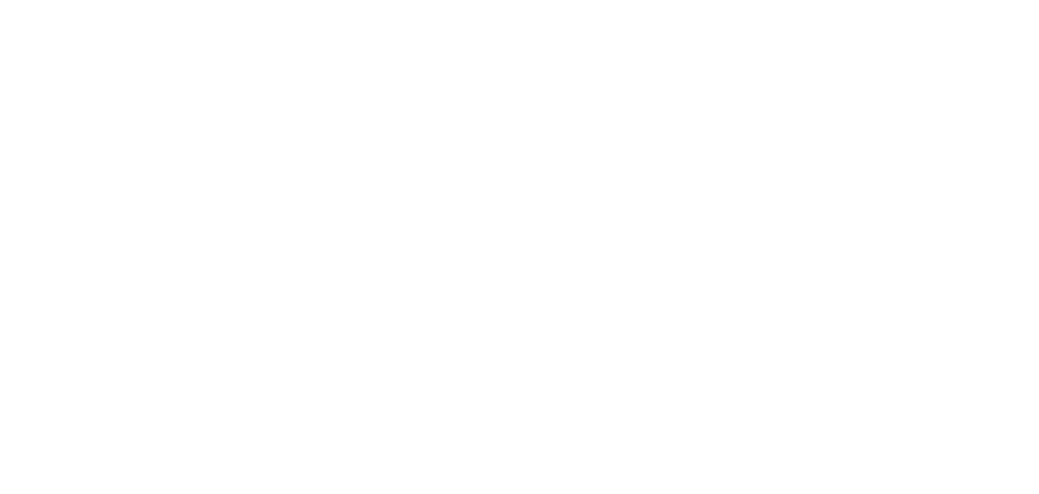
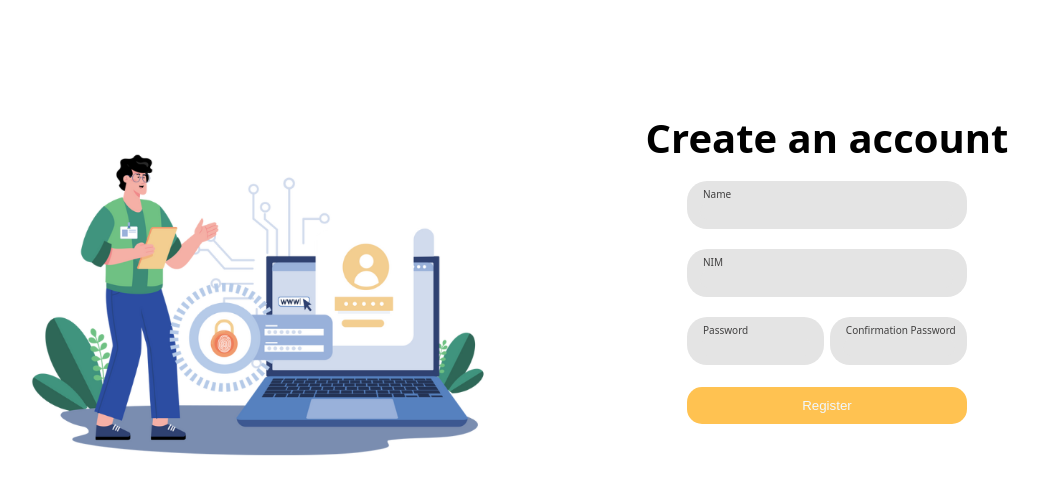
Before and after one commit to D4V1DYL/Bi-Friends-FE, a React (Vite) app: page /RegisterPage in a window 1280 px wide. Before the commit this address had no page. Shown: the top 494 px of the page, without its empty margins (125-1164 px from the left). Built offline with nearby package versions, Linux system fonts and the light colour scheme.

Commit message:
1 - 10A(Front end form registrasi dengan field nama, NIM, password, dan confirm password) - 11A (Front end Button untuk Register pada Login Page) -
buat FrontEnd:
- Register Name
- register NIM
- register password
- register confirm password
- register button

```diff
--- a/src/App.tsx
+++ b/src/App.tsx
@@ -1,4 +1,5 @@
 import LoginPage from './LoginFolder/LoginPage'
+import RegisterPage from './RegisterFolder/RegisterPage'
 import { BrowserRouter as Router, Route, Routes } from "react-router-dom";
 
 function App() {
@@ -6,7 +7,7 @@ function App() {
     <Router>
       <Routes>
         <Route path="/" element={<LoginPage />} />
-        {/* <Route path="/RegisterPage" element={<RegisterPage />} /> */}
+        <Route path="/RegisterPage" element={<RegisterPage />} />
       </Routes>
     </Router>
   );
--- a/src/LoginFolder/LoginPage.css
+++ b/src/LoginFolder/LoginPage.css
@@ -1,6 +1,6 @@
-body.RegisterPage {
+body.LoginPage {
     margin: 6% 0 0 0;
-  }
+}
 
   #TheTemplate{
     display: flex;
--- a/src/LoginFolder/LoginPage.tsx
+++ b/src/LoginFolder/LoginPage.tsx
@@ -7,8 +7,8 @@ function LoginPage(){
     const navigate = useNavigate();
 
     useEffect(() => {
-      document.body.classList.add("RegisterPage");
-      return () => document.body.classList.remove("RegisterPage");
+      document.body.classList.add("LoginPage");
+      return () => document.body.classList.remove("LoginPage");
     }, []);
 
 
--- /dev/null
+++ b/src/RegisterFolder/RegisterPage.css
@@ -0,0 +1,117 @@
+body.RegisterPage {
+    margin: 6% 0 0 0;
+}
+
+#TheImage_Register{
+    display: flex;
+    height: 21rem;
+    width: 21rem;
+    margin: 3rem 0 0 0;
+}
+
+
+.RegisterTxt{
+    font-family: system-ui, Avenir, Helvetica, Arial, sans-serif;
+    font-weight: 700;
+    text-align: center;
+    font-size: 2.5rem;
+    margin-bottom: 1rem;
+}
+
+.TheBox{
+    width: 25rem;
+    height: 60%;
+    display: flex;
+    justify-content: center;
+    flex-direction: column;
+    align-items: center;
+}
+
+.Txt_Input_Box{
+    display: flex;
+    flex-direction: column;
+    background-color: rgb(228, 228, 228);
+    border-radius: 20px;
+    height: 3rem;
+    width: 70%;
+}
+
+.InputTxt{
+    font-family: system-ui, Avenir, Helvetica, Arial, sans-serif;
+    font-weight: 400;
+    font-size: x-small;
+    color: rgb(65, 64, 64);
+    margin: 0.4rem 0 0.1rem 1rem;
+}
+
+.Txt_pw_box{
+    display: flex;
+    flex-direction: row;
+    justify-content: space-between;
+    border-radius: 20px;
+    height: 3rem;
+    width: 70%;
+}
+
+.Txt_Input_Box_pw1{
+    display: flex;
+    flex-direction: column;
+    background-color: rgb(228, 228, 228);
+    border-radius: 20px;
+    height: 3rem;
+    width: 49%;
+}
+
+.Txt_Input_Box_pw2{
+    display: flex;
+    flex-direction: column;
+    background-color: rgb(228, 228, 228);
+    border-radius: 20px;
+    height: 3rem;
+    width: 49%;
+}
+
+
+.Name, .NIM, .Password{
+    background-color: rgb(228, 228, 228);
+    margin: 0 0 0 0.8rem;
+    color: rgb(63, 63, 63);
+    border-radius: 20px;
+    border-width: 1px;
+    border: none;
+    width: 89%;
+}
+
+.Password_Register, .Password_Confirm{
+    display: flex;
+    background-color: rgb(228, 228, 228);
+    margin: 0 0 0 0.8rem;
+    color: rgb(63, 63, 63);
+    border-radius: 20px;
+    border-width: 1px;
+    border: none;
+    width: 79%;
+}
+
+.Name:focus,  .NIM:focus, .Password_Register:focus, .Password_Confirm:focus{
+    outline: none;
+}
+
+
+.RegisterBox{
+    display: flex;
+    justify-content: center;
+    width: 70%;
+}
+.RegisterBtn{
+    margin: 0.4rem 0 0 0;
+    height: 2.3rem;
+    width: 100%;
+    border: none;
+    border-radius: 15px;
+    background-color: rgb(255, 194, 81);
+    color: aliceblue;
+}
+.RegisterBtn:hover{
+    background-color: rgb(255, 181, 44);
+}
--- /dev/null
+++ b/src/RegisterFolder/RegisterPage.tsx
@@ -0,0 +1,62 @@
+import { useNavigate } from "react-router-dom";
+import { useEffect } from "react";
+import "./RegisterPage.css"
+
+function RegisterPage() {
+
+    const navigate = useNavigate();
+
+    useEffect(() => {
+        document.body.classList.add("RegisterPage");
+        return () => document.body.classList.remove("RegisterPage");
+    }, []);
+
+    function handleRegister() {
+      navigate("/");
+    }
+
+    return (
+        <div id="TheTemplate">
+
+                <div id="TheImage_Register">
+                    <img src="./src/assets/Register.png" alt="RegisterImg" />
+                </div>
+
+               <div className="TheBox">
+                    <h2 className="RegisterTxt">Create an account</h2>
+
+                    <div className="Txt_Input_Box">
+                        <p className="InputTxt">Name</p>
+                        <input className="Name" type="Username"></input>
+                    </div>
+
+                    <br></br>
+
+                    <div className="Txt_Input_Box">
+                        <p className="InputTxt">NIM</p>
+                        <input className="NIM" type="text"></input>
+                    </div>
+
+                    <br></br>
+
+                    <div className="Txt_pw_box">
+                        <div className="Txt_Input_Box_pw1">
+                            <p className="InputTxt">Password</p>
+                            <input className="Password_Register" type="Password"></input>
+                        </div>
+
+                        <div className="Txt_Input_Box_pw2">
+                            <p className="InputTxt">Confirmation Password</p>
+                            <input className="Password_Confirm" type="Password"></input>
+                        </div>
+                    </div>
+
+                    <div className="RegisterBox">
+                        <button className="RegisterBtn" onClick={handleRegister}>Register</button>
+                    </div>
+                </div>
+            </div>
+    );
+}
+
+export default RegisterPage
```
Also changed, not shown: src/assets/Register.png (added).
